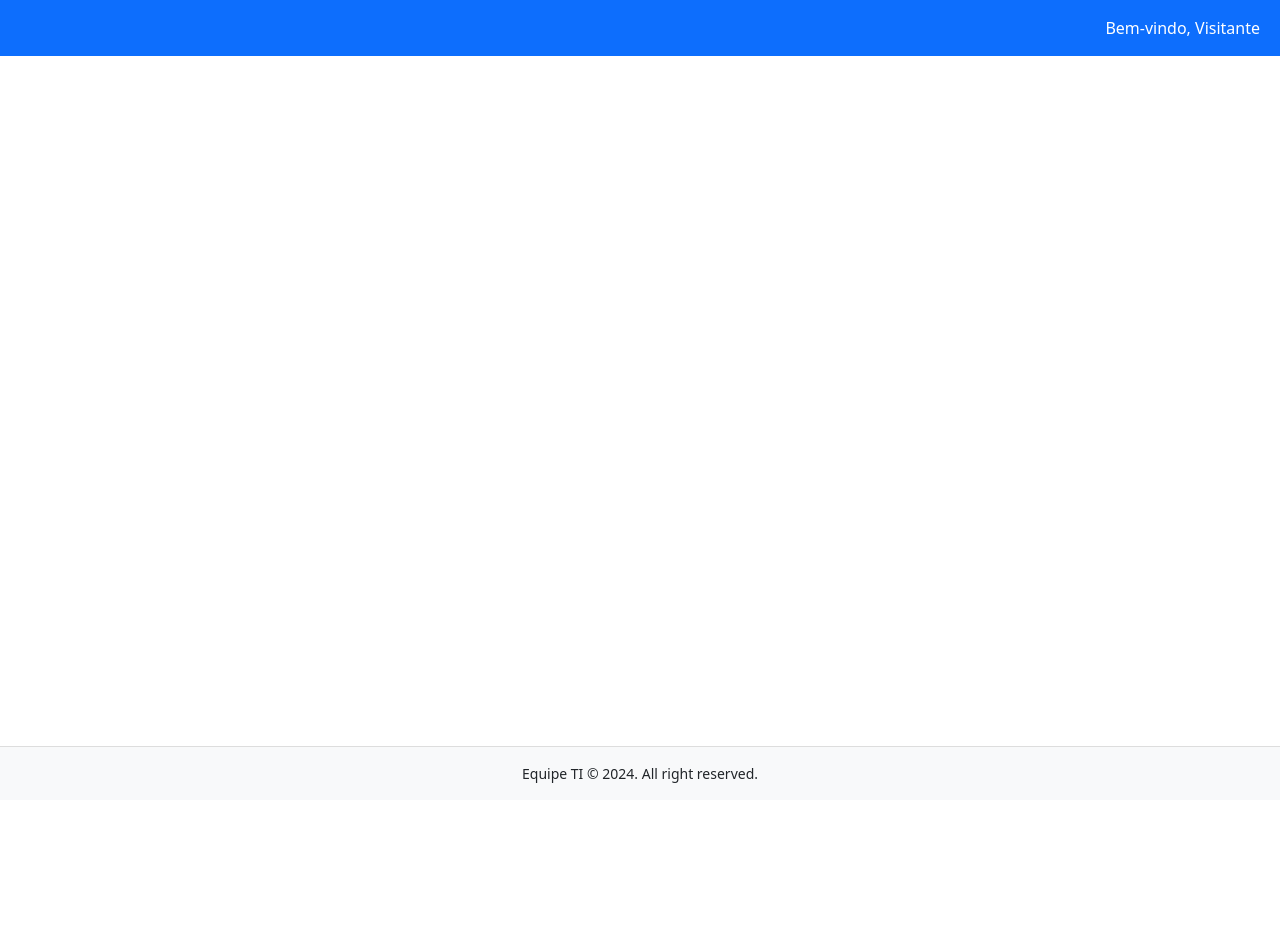
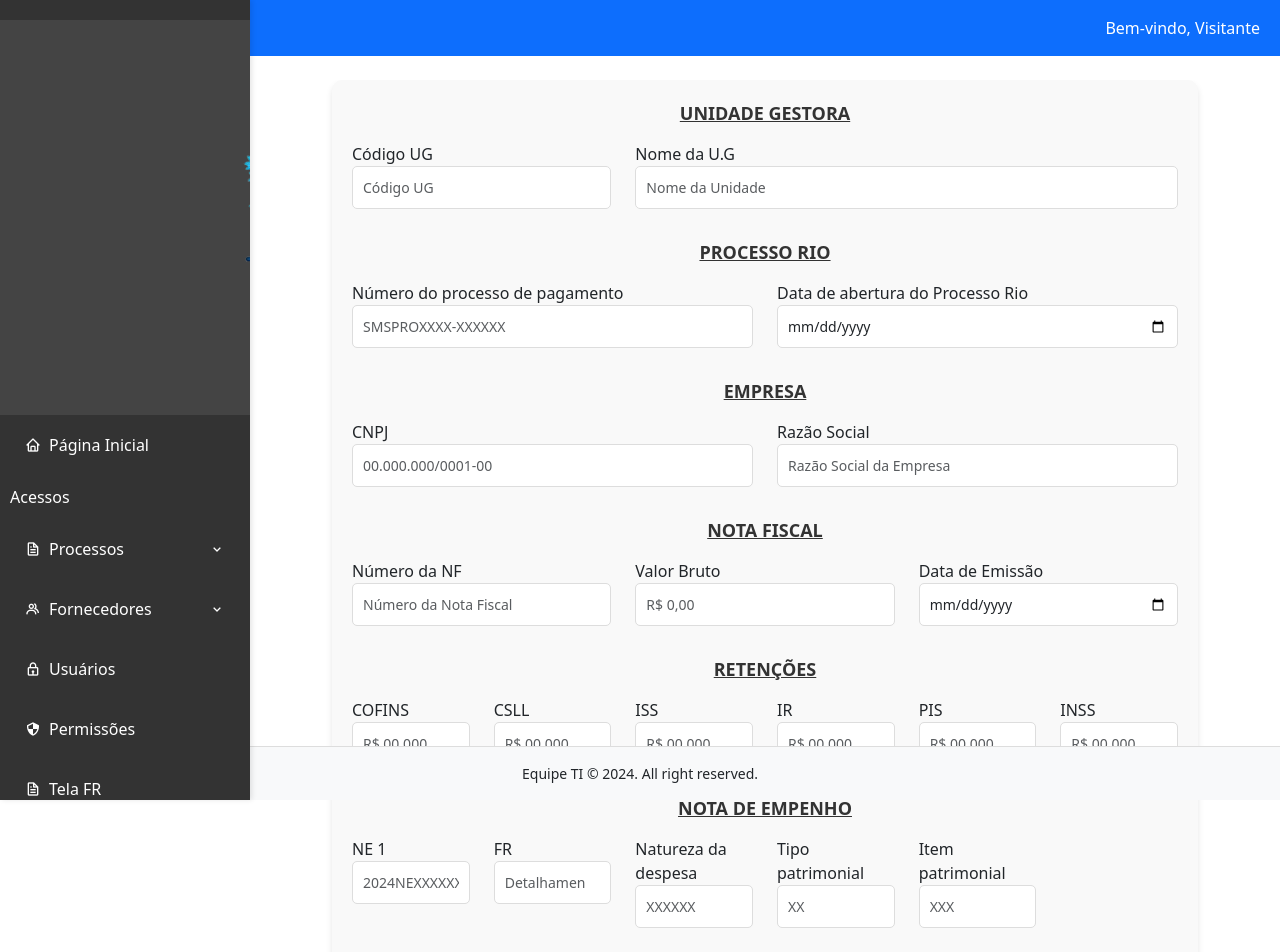
Before and after one commit to thaisfelix1985/2025, an Angular app: page /home in a window 1280 px wide. Before the commit this address led to /. Shown: the top 952 px of the page. Before the commit the page ends 800 px from the top, so only its background shows below. Built offline with nearby package versions, Linux system fonts and the light colour scheme.

Commit message:
Login como tela principal, ajuste na rota de inicio, novo processo e tela fr -Falta ajustar o nome no Navbar após login

```diff
--- a/src/app/app.routes.ts
+++ b/src/app/app.routes.ts
@@ -6,8 +6,8 @@ import { InicioComponent } from './inicio/inicio.component';
 
 export const routes: Routes = [
   { path: 'inicio', component: InicioComponent },
-  { path: 'login', component: LoginComponent },
-  { path: '', component: HomeComponent },
+  { path: '', component: LoginComponent },
+  { path: 'home', component: HomeComponent },
   { path: 'tela-fr', component: TelaFrComponent },
   // Defina outras rotas conforme necessário
 ];
--- a/src/app/dashboard/home/home.component.html
+++ b/src/app/dashboard/home/home.component.html
@@ -20,7 +20,7 @@
     <ul class="metismenu" id="menu">
       <!-- Página Inicial -->
       <li>
-        <a routerLink="/" class="d-flex align-items-center">
+        <a routerLink="/inicio" class="d-flex align-items-center">
           <i class="bx bx-home me-2"></i>
           <div class="menu-title">Página Inicial</div>
         </a>
@@ -37,7 +37,7 @@
         </a>
         <ul class="metismenu" *ngIf="isProcessosSubMenuVisible">
           <li>
-            <a routerLink="/tela-fr" class="d-flex align-items-center">
+            <a routerLink="/home" class="d-flex align-items-center">
               <i class="bx bx-right-arrow-alt me-2"></i>
               Novo Processo
             </a>
@@ -104,7 +104,7 @@
 
       <!-- Tela FR -->
       <li>
-        <a routerLink="/permissoes" class="d-flex align-items-center">
+        <a routerLink="/tela-fr" class="d-flex align-items-center">
           <i class="bx bx-file me-2"></i>
           <div class="menu-title">Tela FR</div>
         </a>
--- a/src/app/inicio/inicio.component.html
+++ b/src/app/inicio/inicio.component.html
@@ -20,7 +20,7 @@
     <ul class="metismenu" id="menu">
       <!-- Página Inicial -->
       <li>
-        <a routerLink="/" class="d-flex align-items-center">
+        <a routerLink="/inicio" class="d-flex align-items-center">
           <i class="bx bx-home me-2"></i>
           <div class="menu-title">Página Inicial</div>
         </a>
@@ -37,7 +37,7 @@
         </a>
         <ul class="metismenu" *ngIf="isProcessosSubMenuVisible">
           <li>
-            <a routerLink="/tela-fr" class="d-flex align-items-center">
+            <a routerLink="/home" class="d-flex align-items-center">
               <i class="bx bx-right-arrow-alt me-2"></i>
               Novo Processo
             </a>
@@ -104,7 +104,7 @@
 
       <!-- Tela FR -->
       <li>
-        <a routerLink="/permissoes" class="d-flex align-items-center">
+        <a routerLink="/tela-fr" class="d-flex align-items-center">
           <i class="bx bx-file me-2"></i>
           <div class="menu-title">Tela FR</div>
         </a>
```
